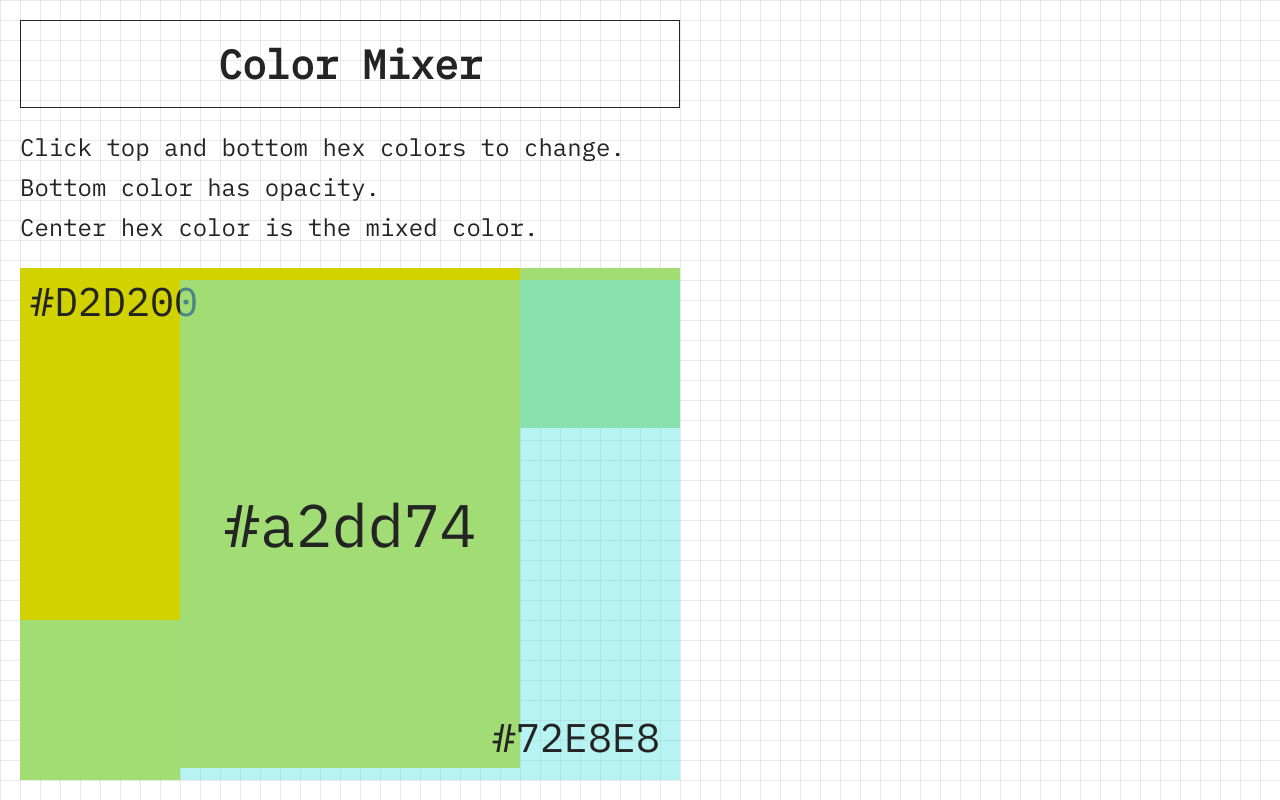
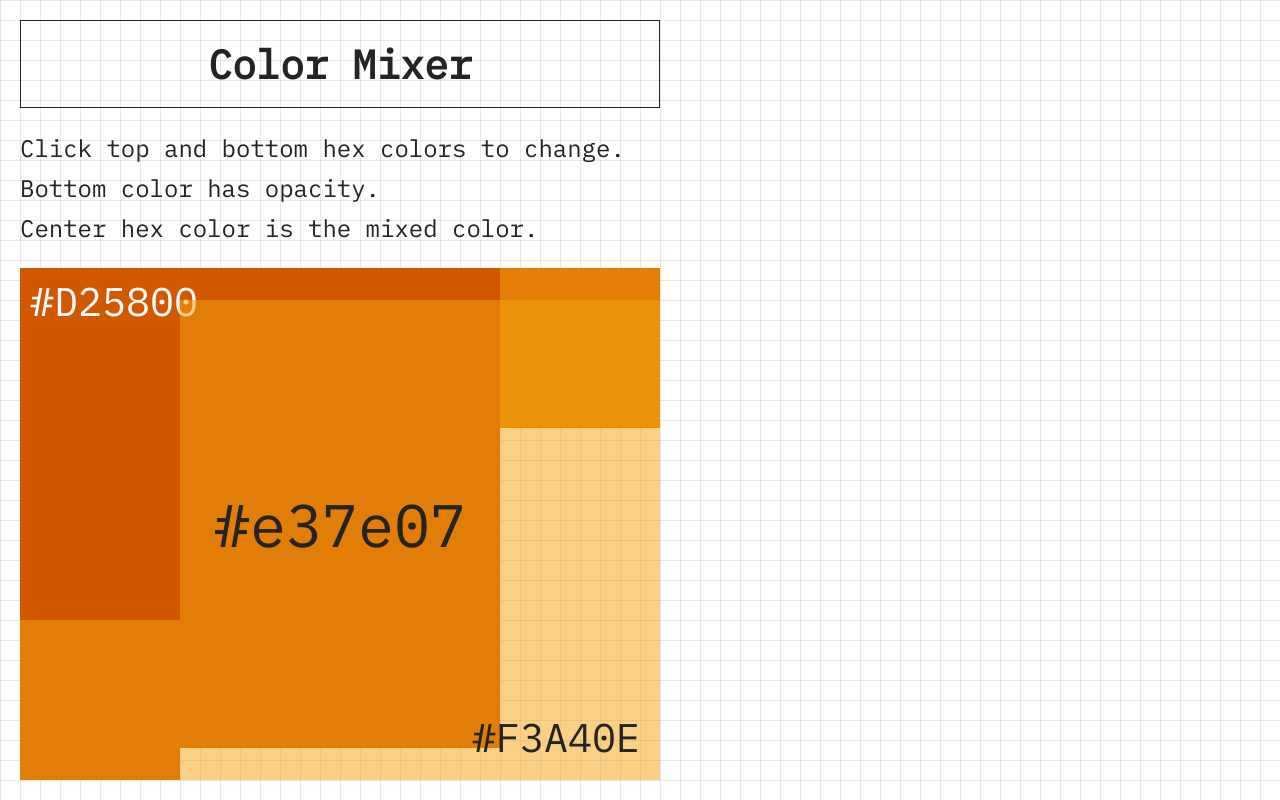
Before and after one commit to skoch/color-hexifier, a React (Create React App) app: page / in a window 1280 px wide. Built offline with nearby package versions, Linux system fonts and the light colour scheme.

Commit message:
update size and packages

```diff
--- a/src/App.tsx
+++ b/src/App.tsx
@@ -2,7 +2,7 @@ import 'normalize.css';
 
 import React from 'react';
 import styled from 'styled-components';
-import { BrowserRouter, Switch, Route, Redirect } from 'react-router-dom';
+import { BrowserRouter, Switch, Route } from 'react-router-dom';
 
 // import Index from './pages/Index';
 import Secondary from './pages/Secondary';
@@ -25,9 +25,6 @@ const App: React.FC = () => {
           <Switch>
             <Route exact path="/:c1?/:c2?/:opacity?" component={Secondary} />
             {/* <Route exact path="/:c1?/:c2?/:opacity?" component={Index} /> */}
-            <Route exact path="/">
-              <Redirect to="/d2d200/72e8e8/50" />
-            </Route>
           </Switch>
         </Main>
       </BrowserRouter>
--- a/src/components/ColorBlock.tsx
+++ b/src/components/ColorBlock.tsx
@@ -1,6 +1,8 @@
 import styled from 'styled-components';
 import { ChromePicker } from 'react-color';
 import React, { memo, useState } from 'react';
+
+import { getContrast } from '../utils/misc';
 
 // export type Attributes = Omit<HTMLAttributes<HTMLDivElement>, 'color'>;
 
@@ -72,28 +74,28 @@ const ColorBlock = ({
 
   const [showPicker, setShowPicker] = useState(false);
 
-  const hexToRgb = (hex: string) => {
-    var result = /^#?([a-f\d]{2})([a-f\d]{2})([a-f\d]{2})$/i.exec(hex);
-    return result
-      ? {
-          r: parseInt(result[1], 16),
-          g: parseInt(result[2], 16),
-          b: parseInt(result[3], 16),
-        }
-      : {
-          r: 0,
-          g: 0,
-          b: 0,
-        };
-  };
-  // https://gomakethings.com/dynamically-changing-the-text-color-based-on-background-color-contrast-with-vanilla-js/
-  const getContrast = (hex: string) => {
-    const rgb = hexToRgb(hex);
-    const { r, g, b } = rgb;
-    // https://en.wikipedia.org/wiki/YIQ
-    var yiq = (r * 299 + g * 587 + b * 114) / 1000;
-    return yiq >= 128 ? '#242424' : '#f9f9f9';
-  };
+  // const hexToRgb = (hex: string) => {
+  //   var result = /^#?([a-f\d]{2})([a-f\d]{2})([a-f\d]{2})$/i.exec(hex);
+  //   return result
+  //     ? {
+  //         r: parseInt(result[1], 16),
+  //         g: parseInt(result[2], 16),
+  //         b: parseInt(result[3], 16),
+  //       }
+  //     : {
+  //         r: 0,
+  //         g: 0,
+  //         b: 0,
+  //       };
+  // };
+  // // https://gomakethings.com/dynamically-changing-the-text-color-based-on-background-color-contrast-with-vanilla-js/
+  // const getContrast = (hex: string) => {
+  //   const rgb = hexToRgb(hex);
+  //   const { r, g, b } = rgb;
+  //   // https://en.wikipedia.org/wiki/YIQ
+  //   var yiq = (r * 299 + g * 587 + b * 114) / 1000;
+  //   return yiq >= 128 ? '#242424' : '#f9f9f9';
+  // };
 
   return (
     <Root
--- a/src/pages/Secondary.tsx
+++ b/src/pages/Secondary.tsx
@@ -28,8 +28,8 @@ const Root = styled.div`
 
 const ColorContainer = styled.div`
   position: relative;
-  width: 66rem;
-  height: 66rem;
+  width: 64rem;
+  height: 64rem;
   margin: 2rem;
 
   @media (max-width: 699px) {
@@ -40,8 +40,8 @@ const ColorContainer = styled.div`
 
 const LargeWrapper = styled.div`
   position: absolute;
-  width: 50rem;
-  height: 50rem;
+  width: 48rem;
+  height: 48rem;
 
   &.bottom {
     bottom: 0;
@@ -97,7 +97,7 @@ const Header = styled.h1`
   align-items: center;
   margin: 2rem;
   border: 1px solid #242424;
-  width: calc(66rem - 0.2rem);
+  width: calc(64rem - 0.2rem);
   @media (max-width: 699px) {
     width: calc(100vw - 4.2rem);
   }
@@ -107,7 +107,7 @@ const Header = styled.h1`
 `;
 
 const ParagraphsWrapper = styled.div`
-  width: 66rem;
+  width: 64rem;
   margin: 0 2rem;
   @media (max-width: 699px) {
     width: calc(100vw - 4rem);
@@ -133,19 +133,25 @@ const Paragraph = styled.p`
 //   .toString(16)
 //   .substr(-2);
 
+interface ParamTypes {
+  c1: string;
+  c2: string;
+  opacity: string;
+}
+
 const Index = () => {
   const history = useHistory();
-  const { c1, c2, opacity } = useParams();
+  const { c1, c2, opacity } = useParams<ParamTypes>();
   const oNum = opacity ? Number(opacity) : 50;
   const clampOpacity = Math.min(Math.max(oNum, 0), 100);
   const [topColor, setTopColor] = useState({
-    hex: c1 ? `#${c1}` : '#d2d200',
-    rgb: hexToRgba(c1 || 'd2d200', 1),
+    hex: c1 ? `#${c1}` : '#d25800',
+    rgb: hexToRgba(c1 || 'd25800', 1),
   });
 
   const [bottomColor, setBottomColor] = useState({
-    hex: c2 ? `#${c2}` : '#72e8e8',
-    rgb: hexToRgba(c2 || '72e8e8', clampOpacity / 100),
+    hex: c2 ? `#${c2}` : '#f3a40e',
+    rgb: hexToRgba(c2 || 'f3a40e', clampOpacity / 100),
   });
 
   const handleTopColorChangeComplete = (color: IColor) => {
```
Also changed, not shown: src/pages/Index.tsx (+8 -1 lines), 1 other file (tests, documents, lock files or other folders).
